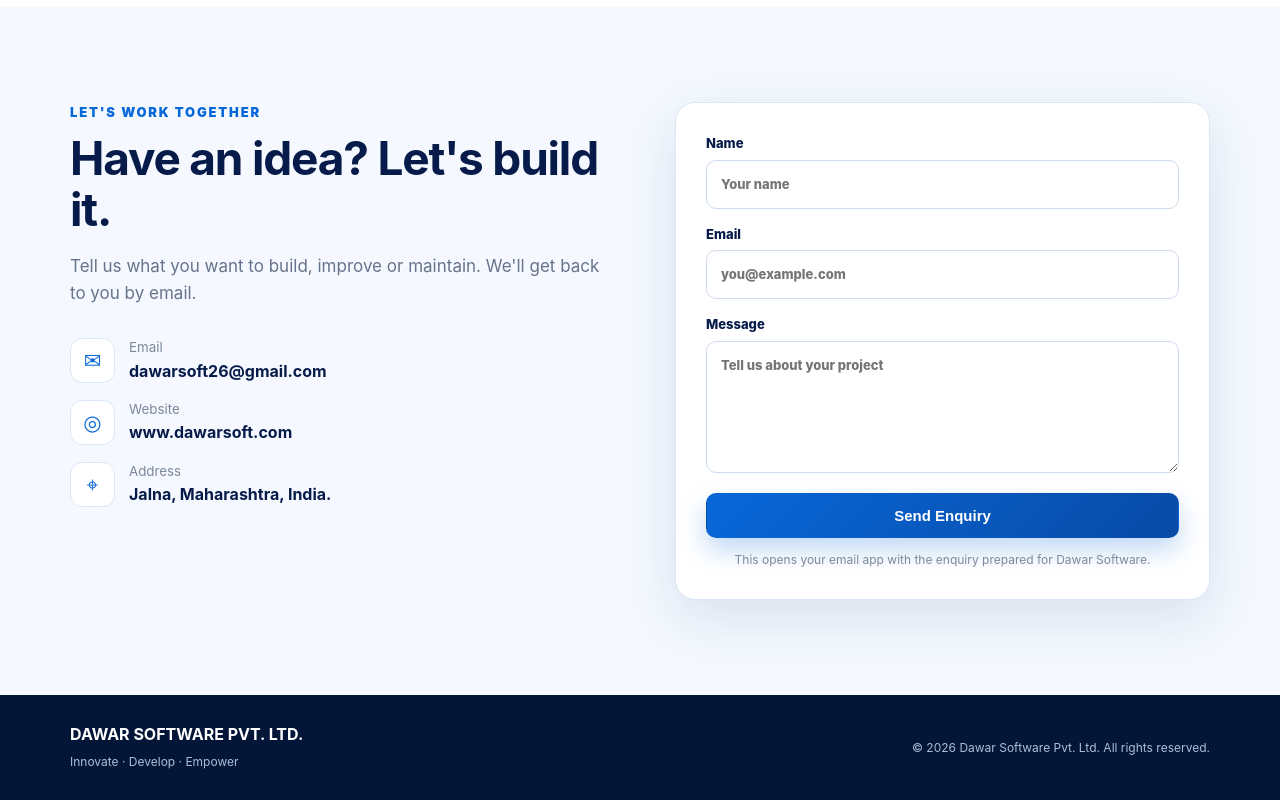
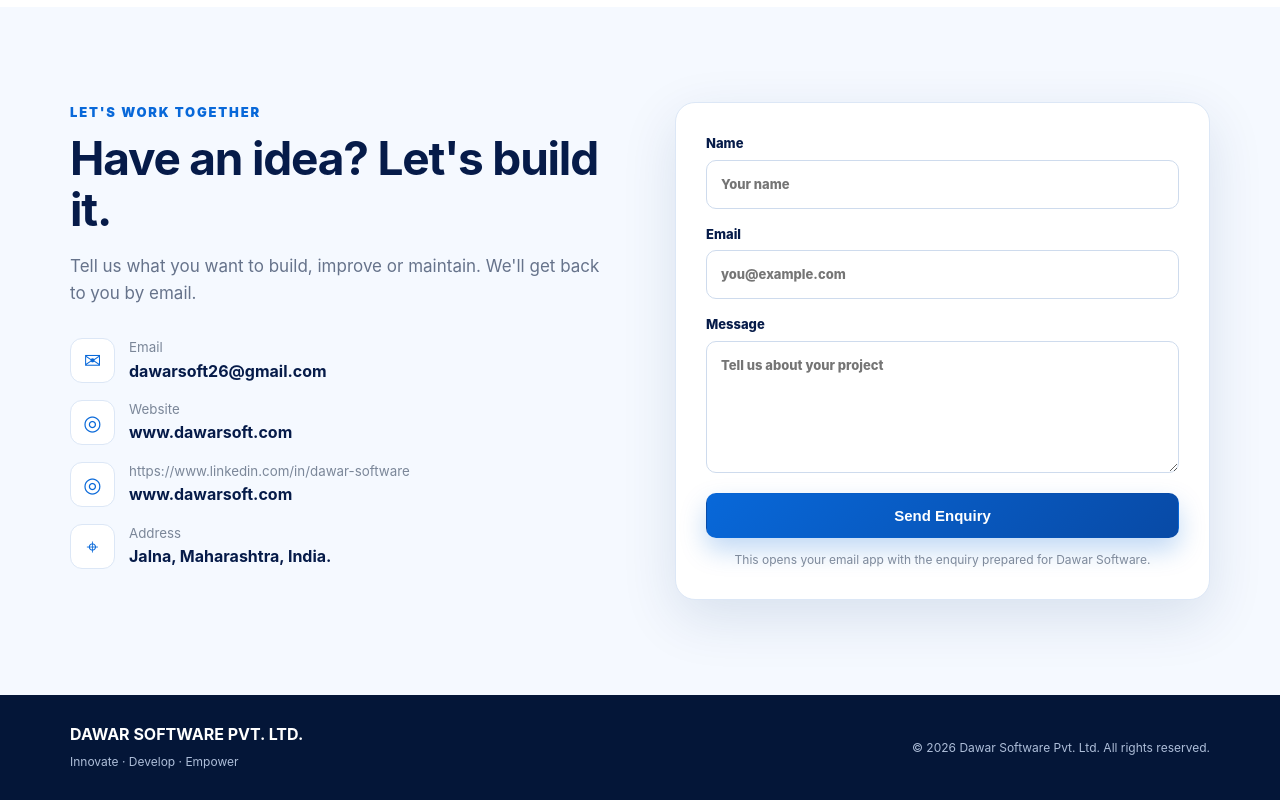
Before and after one commit to dawarsoft26/dawarsoft, a plain HTML site: page index.html in a window 1280 px wide. Shown: the part 2903-3703 px from the top of the page. Drawn offline with Linux system fonts and the light colour scheme.

Commit message:
Add LinkedIn link to contact details
bitly shortest path dawar website added,
linkedin address link provided

```diff
--- a/index.html
+++ b/index.html
@@ -168,7 +168,9 @@
           <p>Tell us what you want to build, improve or maintain. We'll get back to you by email.</p>
           <div class="contact-details">
             <a href="mailto:dawarsoft26@gmail.com"><span>✉</span><div><small>Email</small><b>dawarsoft26@gmail.com</b></div></a>
-            <a href="https://www.dawarsoft.com/" target="_blank" rel="noopener"><span>◎</span><div><small>Website</small><b>www.dawarsoft.com</b></div></a>
+            <a href="https://bit.ly/4x6CXH0" target="_blank" rel="noopener"><span>◎</span><div><small>Website</small><b>www.dawarsoft.com</b></div></a>
+            <a href="https://www.linkedin.com/in/dawar-software" target="_blank" rel="noopener"><span>◎</span><div><small>https://www.linkedin.com/in/dawar-software</small><b>www.dawarsoft.com</b></div></a>
+
             <div><span>⌖</span><div><small>Address</small><b> Jalna, Maharashtra, India.</b></div></div>
           </div>
         </div>
```
